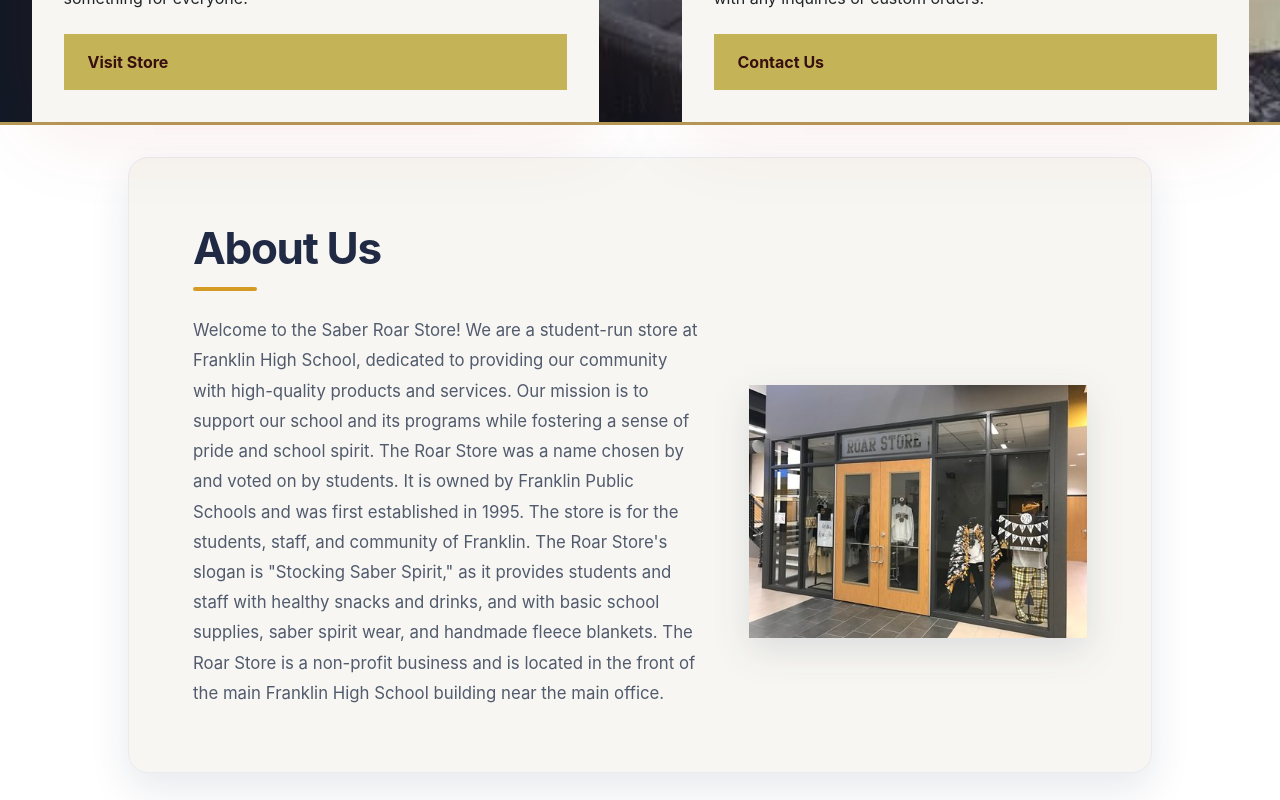
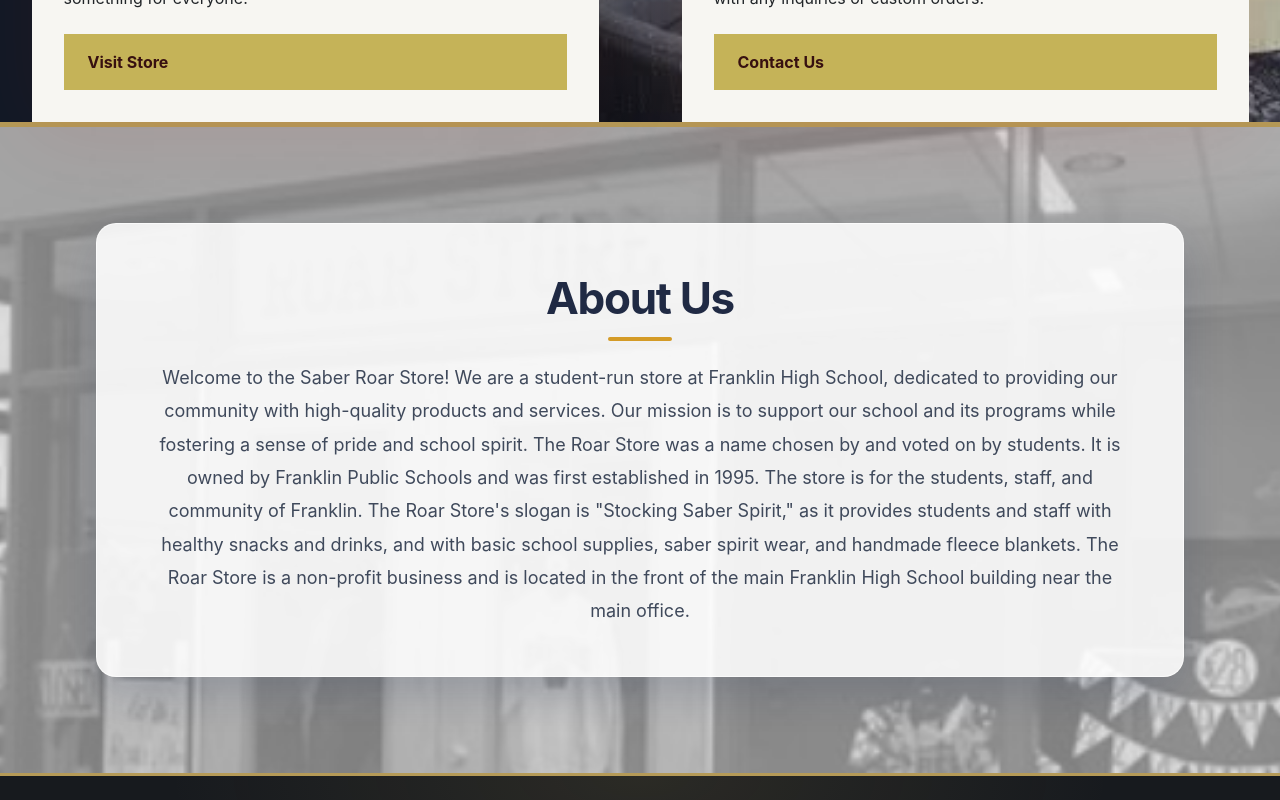
Before and after one commit to aaryansingh2009/SaberRoarStore, a React (Create React App) app: page / in a window 1280 px wide. Shown: the part 1020-1820 px from the top of the page. Built offline with nearby package versions, Linux system fonts and the light colour scheme.

Commit message:
new about us page

```diff
--- a/src/App.js
+++ b/src/App.js
@@ -7,6 +7,7 @@
 // import ContactPage from './components/contactpage/contactpage';
 // import Carousel from './components/carousel/carousel';
 // import AboutUs from './components/aboutus/aboutus';
+import AboutUs2 from './components/aboutus2/aboutus2';
 
 
 function App() {
@@ -17,6 +18,7 @@
       {/* <Carousel /> */}
       {/* <StoreCatalog />
       <ContactPage /> */}
+      <AboutUs2 />
       <Footer />
     </div>
   );
--- /dev/null
+++ b/src/components/aboutus2/aboutus2.css
@@ -0,0 +1,78 @@
+.about-us {
+  position: relative;
+  isolation: isolate;
+  display: flex;
+  min-height: 28rem;
+  align-items: center;
+  justify-content: center;
+  /* margin: clamp(2rem, 5vw, 4rem) auto; */
+  overflow: hidden;
+  padding: clamp(3rem, 8vw, 6rem) clamp(1rem, 5vw, 3rem);
+    border-top: 5px solid #b59a57;
+
+}
+
+.about-us-content {
+  width: min(100%, 68rem);
+  padding: clamp(1.5rem, 4vw, 3rem);
+  border: 1px solid rgb(255 255 255 / 65%);
+  border-radius: 1.25rem;
+  background: rgb(255 255 255 / 88%);
+  box-shadow: 0 16px 40px rgb(24 39 75 / 18%);
+
+}
+
+.about-us-title {
+  margin: 0 0 1.25rem;
+  color: #202a44;
+  font-size: clamp(2rem, 4vw, 2.75rem);
+  font-weight: 700;
+  letter-spacing: -0.03em;
+  text-align: center;
+}
+
+.about-us-title::after {
+  display: block;
+  width: 4rem;
+  height: 0.25rem;
+  margin: 0.75rem auto 0;
+  border-radius: 999px;
+  background: #d49b27;
+  content: "";
+}
+
+.about-us-text {
+  margin: 0;
+  color: #3f495b;
+  font-size: clamp(1rem, 1.5vw, 1.125rem);
+  line-height: 1.85;
+  text-align: center;
+}
+
+.cs-background {
+  position: absolute;
+  z-index: -1;
+  inset: 0;
+  display: block;
+  overflow: hidden;
+}
+
+.cs-background img {
+  display: block;
+  width: 100%;
+  height: 100%;
+  object-fit: cover;
+  object-position: center;
+}
+
+@media (max-width: 600px) {
+  .about-us {
+    min-height: 0;
+    margin: 1.5rem auto;
+    padding: 2.5rem 1rem;
+  }
+
+  .about-us-content {
+    padding: 1.5rem;
+  }
+}
--- /dev/null
+++ b/src/components/aboutus2/aboutus2.js
@@ -0,0 +1,25 @@
+import './aboutus2.css';
+
+const AboutUs2 = () => {
+    return (
+        <div className="about-us">
+            <div className="about-us-content">
+                <h1 className="about-us-title">About Us</h1>
+                <p className="about-us-text">
+                    Welcome to the Saber Roar Store! We are a student-run store at Franklin High School, dedicated to providing our community with high-quality products and services.
+                    Our mission is to support our school and its programs while fostering a sense of pride and school spirit.
+                    The Roar Store was a name chosen by and voted on by students.
+                    It is owned by Franklin Public Schools and was first established in 1995.
+                    The store is for the students, staff, and community of Franklin.
+                    The Roar Store's slogan is "Stocking Saber Spirit," as it provides students and staff with healthy snacks and drinks, and with basic school supplies, saber spirit wear, and handmade fleece blankets.
+                    The Roar Store is a non-profit business and is located in the front of the main Franklin High School building near the main office.
+                </p>
+            </div>
+            <picture className="cs-background">
+                <img decoding="async" src="/images/aboutus-img.png" alt="" width="707" height="255" aria-hidden="true" />
+            </picture>
+        </div>
+    );
+}
+
+export default AboutUs2;
--- a/src/components/homepage/homepage.js
+++ b/src/components/homepage/homepage.js
@@ -2,8 +2,8 @@
 import './homepage.css';
 
 
-import AboutUs from '../aboutus/aboutus';
-import '../aboutus/aboutus.css';
+// import AboutUs from '../aboutus/aboutus';
+// import '../aboutus/aboutus.css';
 
 const Homepage = () => {
     return (
@@ -73,9 +73,9 @@
                 </picture>
 
             </section>
-            <div className="about-us-container">
+            {/* <div className="about-us-container">
                 <AboutUs />
-            </div>
+            </div> */}
         </div>
 
 
```
Also changed, not shown: public/images/aboutus-img.png (added).
